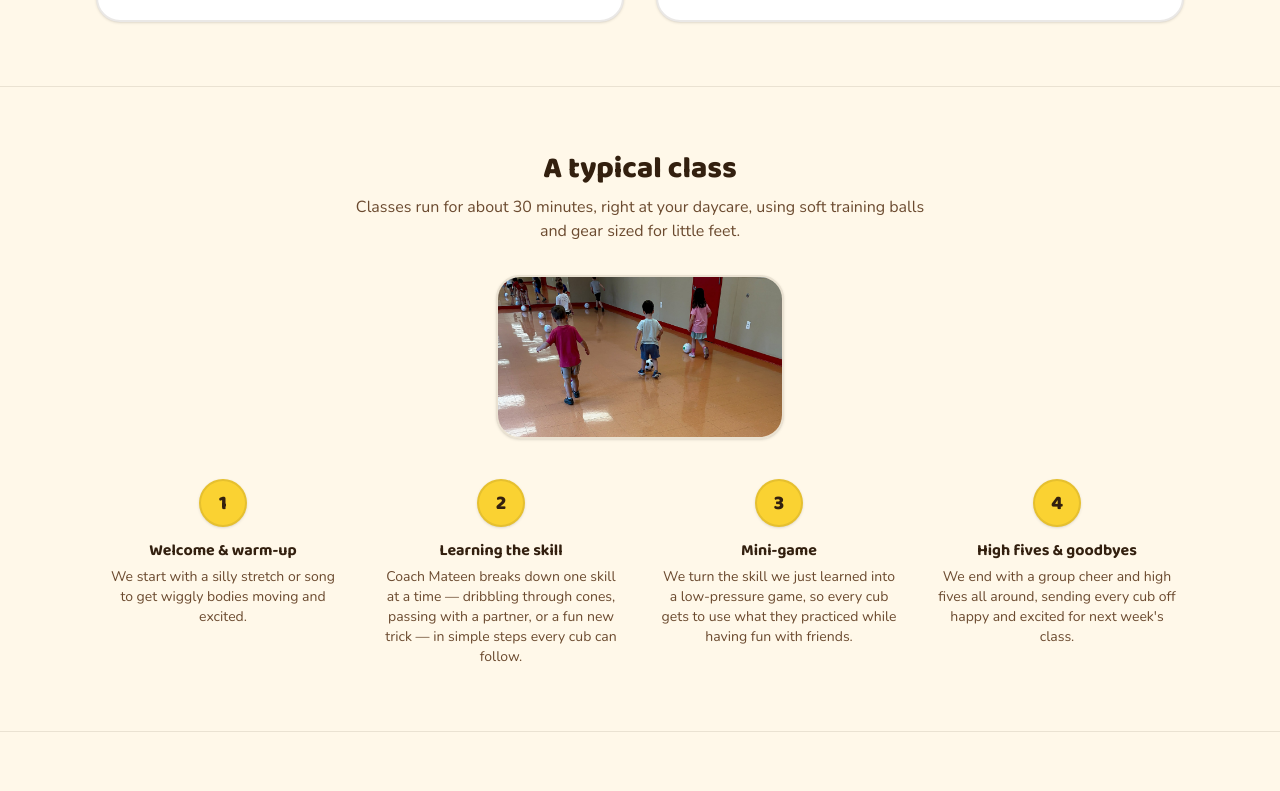
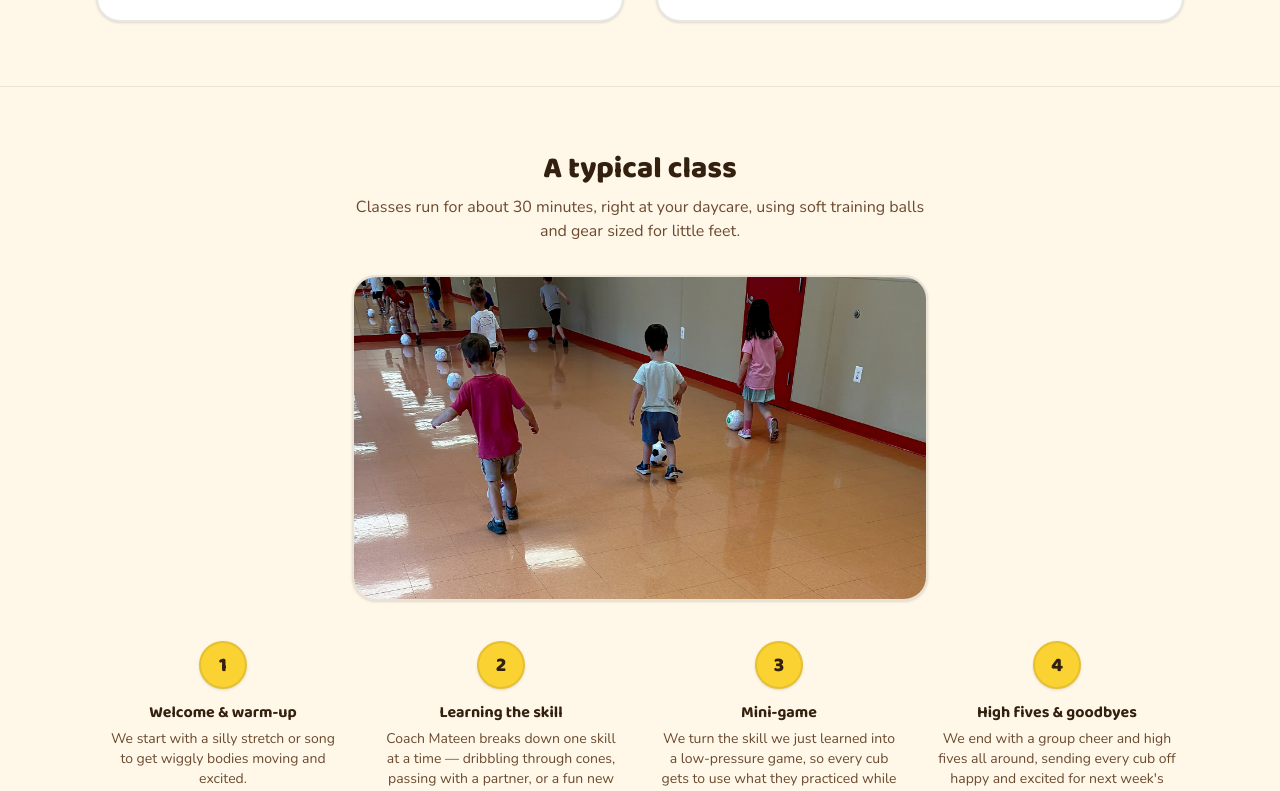
Before and after one commit to mateensiddiq/Soccer-cubs, a Next.js app: page /program in a window 1280 px wide. Shown: the part 588-1379 px from the top of the page. Built offline with nearby package versions, Linux system fonts and the light colour scheme.

Commit message:
Double the size of the class photo on the Program page

```diff
--- a/src/app/program/page.tsx
+++ b/src/app/program/page.tsx
@@ -87,7 +87,7 @@ export default function ProgramPage() {
             soft training balls and gear sized for little feet.
           </p>
           <div className="mt-8 flex justify-center">
-            <div className="w-56 sm:w-72 rounded-3xl overflow-hidden border-2 border-brown/10 shadow-sm">
+            <div className="w-[28rem] sm:w-[36rem] max-w-full rounded-3xl overflow-hidden border-2 border-brown/10 shadow-sm">
               <Image
                 src="/images/photos/class-action-1.jpg"
                 alt="Kids dribbling soccer balls during a Soccer Cubs class"
```
